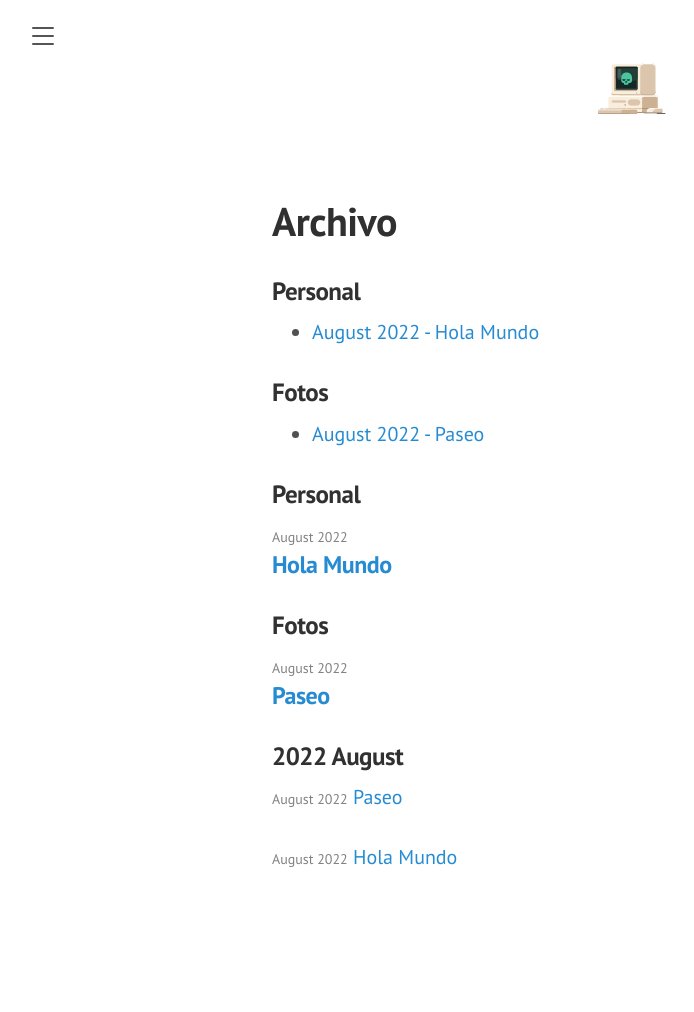
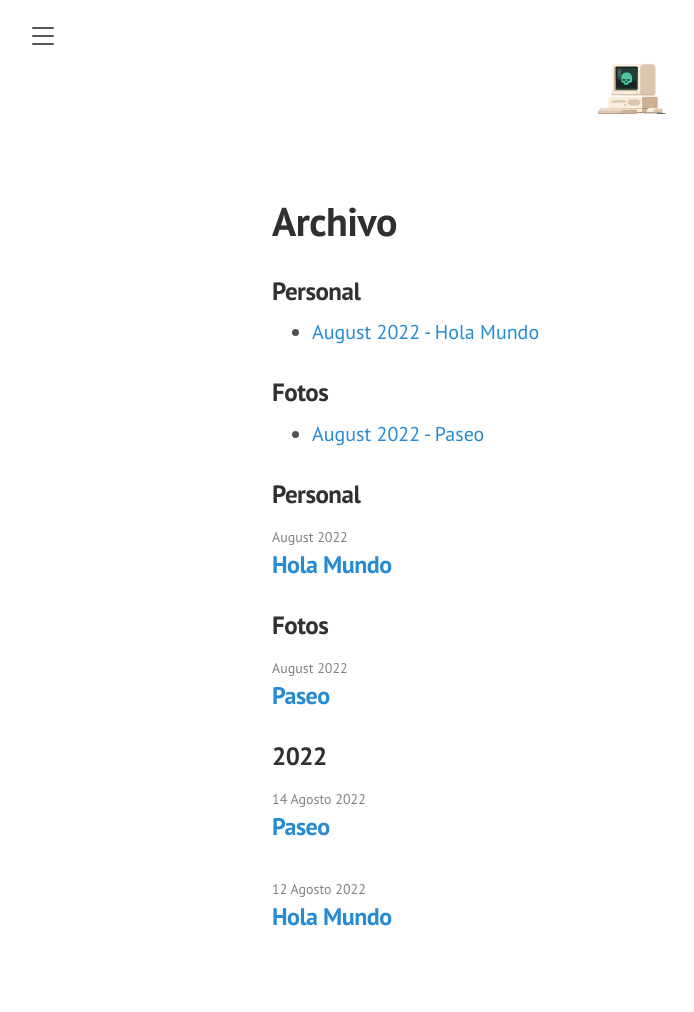
Before and after one commit to darriagada/darriagada.github.io, a Jekyll site: the page built from archive.md, in a window 1280 px wide. Shown: the whole page, without its empty margins (8-702 px from the left). Built offline with Jekyll 4.4.1, drawn with Linux system fonts in a browser that asks for light colours; comment, search, counter and statistics services are not loaded; before the commit the page ends 952 px from its top, so only the background shows below that.

Commit message:
Update archive.md

```diff
--- a/archive.md
+++ b/archive.md
@@ -29,15 +29,35 @@ title: Archivo
 
 {%- assign allposts = site.posts | sort_natural: "date" | reverse %}
 
-{%- assign postsByYearMonth = allposts | group_by_exp:"allposts", "allposts.date | date: '%Y %B'"  %}
+{%- assign postsByYearMonth = allposts | group_by_exp:"allposts", "allposts.date | date: '%Y'"  %}
 
 {%- for yearMonth in postsByYearMonth %}
 <h3>{{ yearMonth.name }}</h3>
 <ul class="post-list" style="padding:0;">
   {%- for post in yearMonth.items %}
   <li>
-	  <span class="post-meta">{{ post.date | date: "%B %Y" }}</span>
-	  <a href="{{ post.url }}">{{ post.title }}</a>
+	  <span class="post-meta">
+      {% assign m = post.date | date: "%-m" %}
+      {{ post.date | date: "%-d" }}
+      {% case m %}
+        {% when '1' %}Enero
+        {% when '2' %}Febrero
+        {% when '3' %}Marzo
+        {% when '4' %}Abril
+        {% when '5' %}Mayo
+        {% when '6' %}Junio
+        {% when '7' %}Julio
+        {% when '8' %}Agosto
+        {% when '9' %}Septiembre
+        {% when '10' %}Octubre
+        {% when '11' %}Noviembre
+        {% when '12' %}Diciembre
+      {% endcase %}
+      {{ post.date | date: "%Y" }}
+	  </span>
+	  <h3 style="margin:0;">
+	   <a href="{{ post.url }}" class="post-link">{{ post.title }}</a>
+	  </h3>
   </li>
   {%- endfor %}
 </ul>
```
